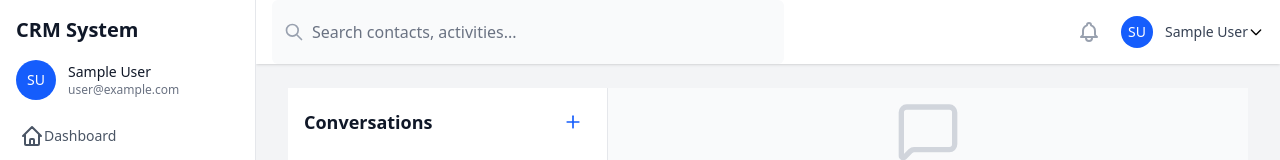
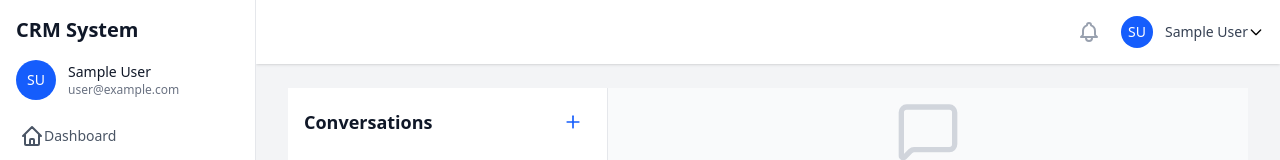
Before and after one commit to SureshTimma/crm-system, a Next.js app: page /chat in a window 1280 px wide. Shown: the top 160 px of the page. Built offline with nearby package versions, Linux system fonts and the light colour scheme; no server answers; sample sign-in values are in the browser's storage.

Commit message:
global search bar removed

```diff
--- a/src/DB/MongoSchema.ts
+++ b/src/DB/MongoSchema.ts
@@ -146,7 +146,7 @@ const conversationSchema = new Schema({
   lastUpdated: {
     type: Date,
     default: Date.now,
-  }
+  },
 });
 
 const UserModel =
@@ -161,5 +161,13 @@ const ActivityModel =
 const ChatModel =
   mongoose.models.Chat || mongoose.model<IChat>("Chat", ChatSchema);
 const ConversationModel =
-  mongoose.models.Conversation || mongoose.model<IConversation>("Conversation", conversationSchema);
-export { UserModel, ContactsModel, TagsModel, ActivityModel, ChatModel, ConversationModel };
+  mongoose.models.Conversation ||
+  mongoose.model<IConversation>("Conversation", conversationSchema);
+export {
+  UserModel,
+  ContactsModel,
+  TagsModel,
+  ActivityModel,
+  ChatModel,
+  ConversationModel,
+};
--- a/src/app/(dashboard)/layout.tsx
+++ b/src/app/(dashboard)/layout.tsx
@@ -86,22 +86,6 @@ const AIIcon = () => (
   </svg>
 );
 
-const SearchIcon = () => (
-  <svg
-    className="w-5 h-5"
-    fill="none"
-    stroke="currentColor"
-    viewBox="0 0 24 24"
-  >
-    <path
-      strokeLinecap="round"
-      strokeLinejoin="round"
-      strokeWidth={2}
-      d="M21 21l-6-6m2-5a7 7 0 11-14 0 7 7 0 0114 0z"
-    />
-  </svg>
-);
-
 const BellIcon = () => (
   <svg
     className="w-6 h-6"
@@ -181,7 +165,6 @@ export default function DashboardLayout({
 }) {
   const [sidebarOpen, setSidebarOpen] = useState(false);
   const [userDropdownOpen, setUserDropdownOpen] = useState(false);
-  const [searchQuery, setSearchQuery] = useState("");
   const pathname = usePathname();
   const router = useRouter();
   const { user, loading, logout } = useUser();
@@ -279,28 +262,7 @@ export default function DashboardLayout({
             <MenuIcon />
           </button>
 
-          <div className="flex-1 px-4 flex justify-between">
-            {/* Search bar */}
-            <div className="flex-1 flex">
-              <form
-                className="w-full flex md:ml-0 max-w-lg"
-                onSubmit={(e) => e.preventDefault()}
-              >
-                <div className="relative w-full text-gray-400 focus-within:text-gray-600">
-                  <div className="absolute inset-y-0 left-0 flex items-center pointer-events-none pl-3">
-                    <SearchIcon />
-                  </div>
-                  <input
-                    className="block w-full h-full pl-10 pr-3 py-2 border-transparent text-gray-900 placeholder-gray-500 focus:outline-none focus:placeholder-gray-400 focus:ring-0 focus:border-transparent bg-gray-50 rounded-md"
-                    placeholder="Search contacts, activities..."
-                    type="search"
-                    value={searchQuery}
-                    onChange={(e) => setSearchQuery(e.target.value)}
-                  />
-                </div>
-              </form>
-            </div>
-
+          <div className="flex-1 px-4 flex justify-end">
             {/* Right side */}
             <div className="ml-4 flex items-center md:ml-6 space-x-4">
               {/* Notifications */}
--- a/src/app/api/chat/route.ts
+++ b/src/app/api/chat/route.ts
@@ -44,7 +44,9 @@ export async function POST(request: NextRequest): Promise<NextResponse> {
       );
     }
 
-    const conversationObjectId = new mongoose.Types.ObjectId(currentConversationId);
+    const conversationObjectId = new mongoose.Types.ObjectId(
+      currentConversationId
+    );
 
     // Save user message to database
     await ChatModel.create({
```
Also changed, not shown: src/app/(dashboard)/chat/page.tsx (+21 -7 lines).
